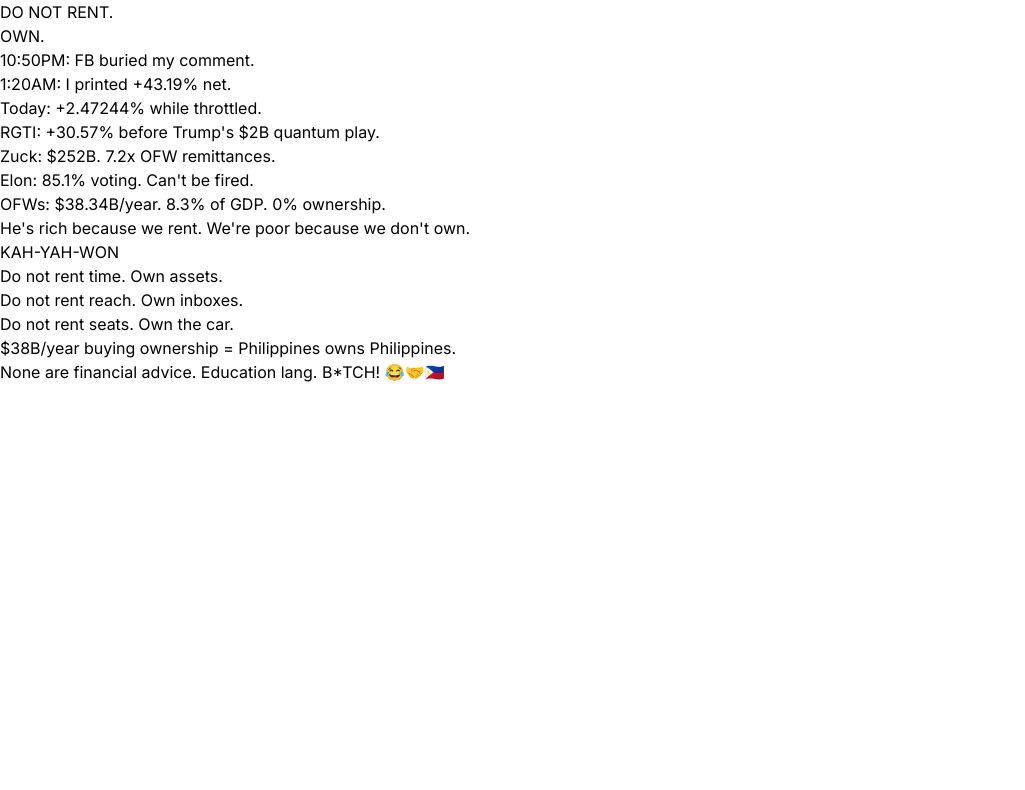
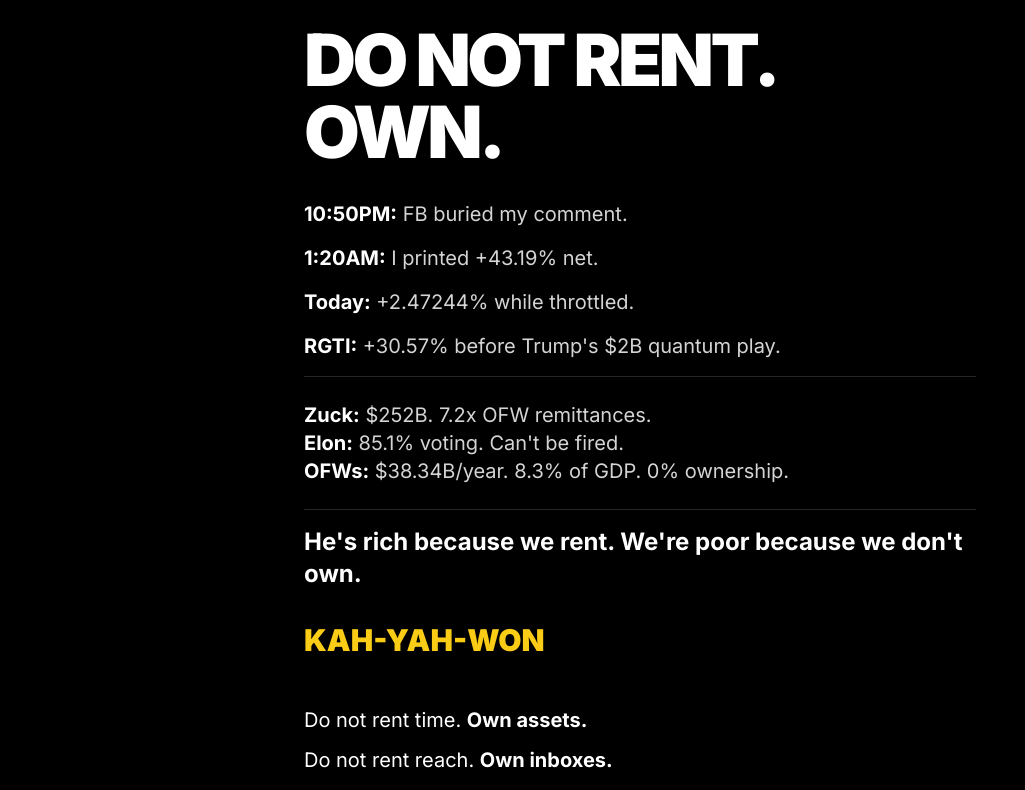
Before and after one commit to michaelabando17GH/kapwaOFW, a Next.js app: page / in a window 1280 px wide. Shown: the top 790 px of the page, without its empty margins (0-1025 px from the left). Built offline with nearby package versions, Linux system fonts and the light colour scheme.

Commit message:
Create tailwind.config.ts

```diff
--- /dev/null
+++ b/tailwind.config.ts
@@ -0,0 +1,13 @@
+import type { Config } from 'tailwindcss'
+
+const config: Config = {
+  content: [
+    './app/**/*.{js,ts,jsx,tsx,mdx}',
+    './components/**/*.{js,ts,jsx,tsx,mdx}',
+  ],
+  theme: {
+    extend: {},
+  },
+  plugins: [],
+}
+export default config
```
